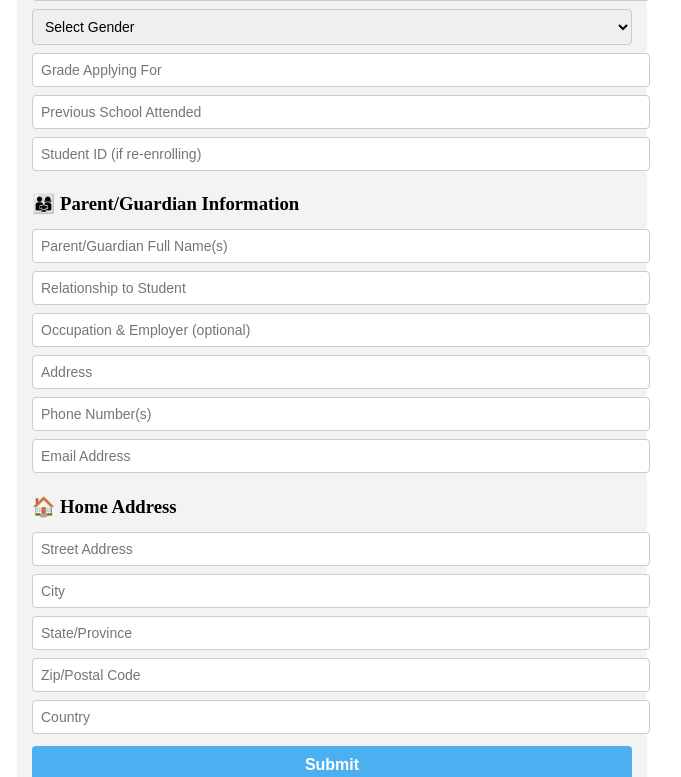
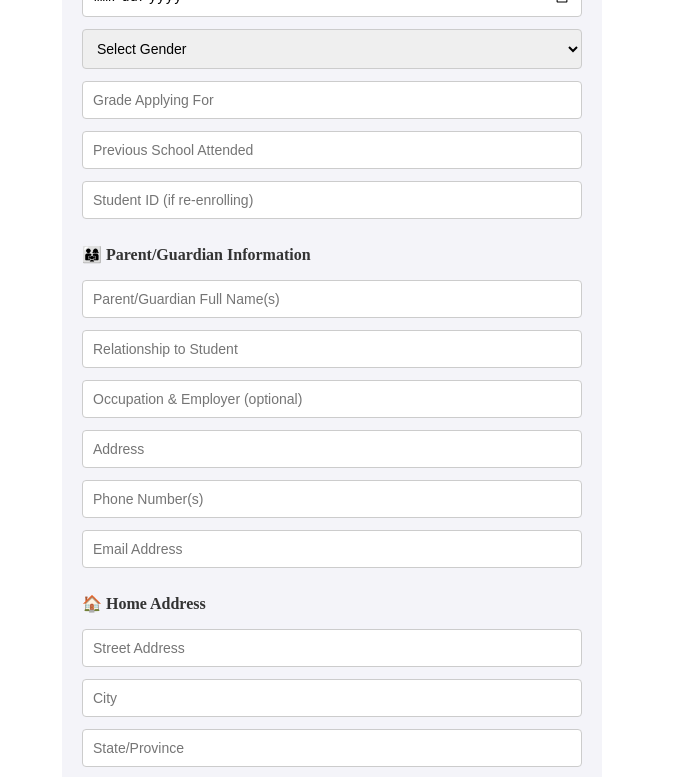
Before and after one commit to ashu40h/madhubanpublicschool, an Angular app: page /registration in a window 1280 px wide. Shown: the part 360-1137 px from the top of the page, without its empty margins (308-989 px from the left). Built offline with nearby package versions, Linux system fonts and the light colour scheme.

Commit message:
alien proper

```diff
--- a/src/app/registration/registration.component.css
+++ b/src/app/registration/registration.component.css
@@ -152,3 +152,39 @@ button {
 button:disabled {
   background-color: #e2e1e1;
 }
+.registration-container {
+  max-width: 500px; /* Control card width */
+  margin: auto;
+  padding: 20px;
+  background: #f4f4f9;
+  border-radius: 8px;
+}
+
+.form-container h3 {
+  margin-top: 20px;
+  font-size: 16px;
+  color: #333;
+}
+
+.form-container input,
+.form-container select,
+.form-container button {
+  width: 100%;            /* ✅ Same size for all fields */
+  box-sizing: border-box; /* ✅ Padding doesn't affect width */
+  padding: 10px;
+  margin: 6px 0;          /* ✅ Equal gap between fields */
+  border: 1px solid #ccc;
+  border-radius: 4px;
+  font-size: 14px;
+}
+
+.form-container button {
+  background-color: #4cafef;
+  color: white;
+  border: none;
+  cursor: pointer;
+}
+
+.form-container button:hover {
+  background-color: #3790d8;
+}
--- a/src/app/registration/registration.component.html
+++ b/src/app/registration/registration.component.html
@@ -1,7 +1,8 @@
 
+ <div class="card-header">
 <div class="registration-container">
   <h2>Student Registration</h2>
-  <form  class="form-container">
+ <form [formGroup]="registrationForm" class="form-container">
 
     <!-- Student Information -->
     <h3>Student Information</h3>
@@ -37,3 +38,4 @@
      <button type="button" (click)="onSubmit()">Submit</button>
   </form>
 </div>
+</div>
--- a/src/app/registration/registration.component.ts
+++ b/src/app/registration/registration.component.ts
@@ -1,11 +1,11 @@
 import { Component } from '@angular/core';
 
-import { FormBuilder, FormGroup, Validators } from '@angular/forms';
+import { FormBuilder, FormGroup, ReactiveFormsModule, Validators } from '@angular/forms';
 
 @Component({
   selector: 'app-registration',
   standalone: true,
-  imports:  [],
+  imports:  [ReactiveFormsModule],
   templateUrl: './registration.component.html',
   styleUrl: './registration.component.css'
 })
@@ -13,8 +13,9 @@ export class RegistrationComponent {
 
 
 
+
   contactForm:any|  FormGroup | undefined;
-  registrationForm: any;
+  registrationForm: FormGroup;
 
 
   constructor(private fb: FormBuilder) {
@@ -43,6 +44,8 @@ export class RegistrationComponent {
       console.log(this.registrationForm.value);
       alert('Registration submitted!');
       this.registrationForm.reset();
+    }else{
+      alert("pls fill the details");
     }
   }
 
```
